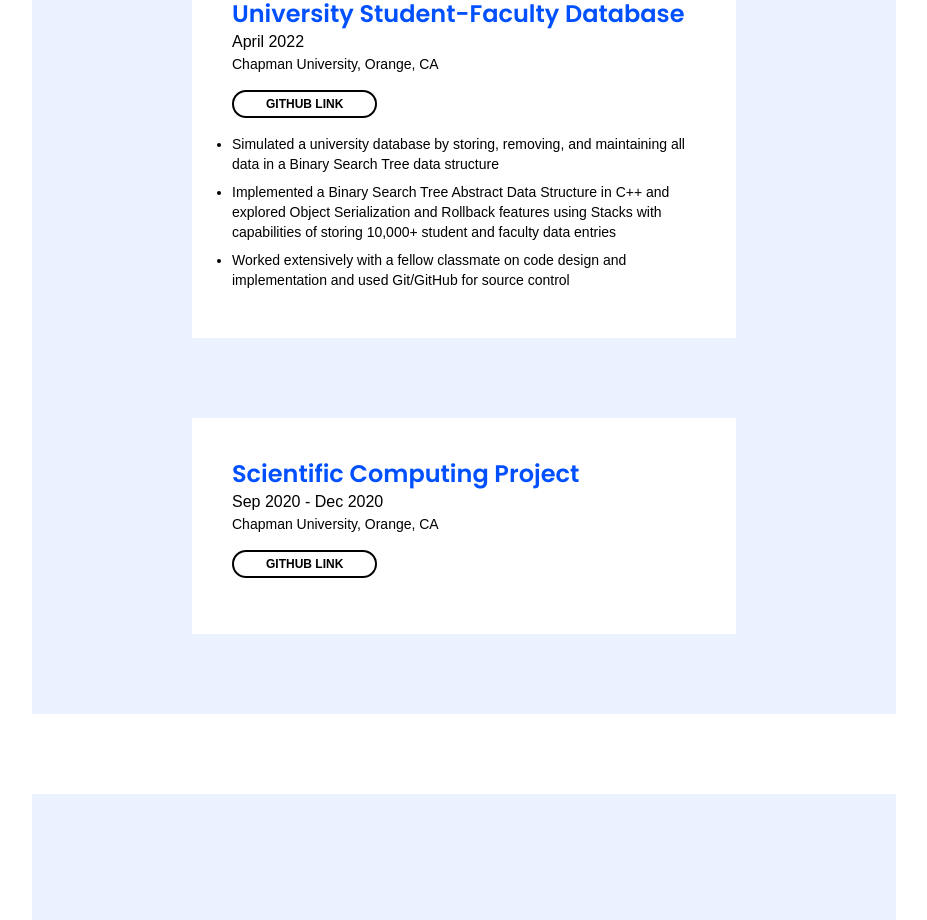
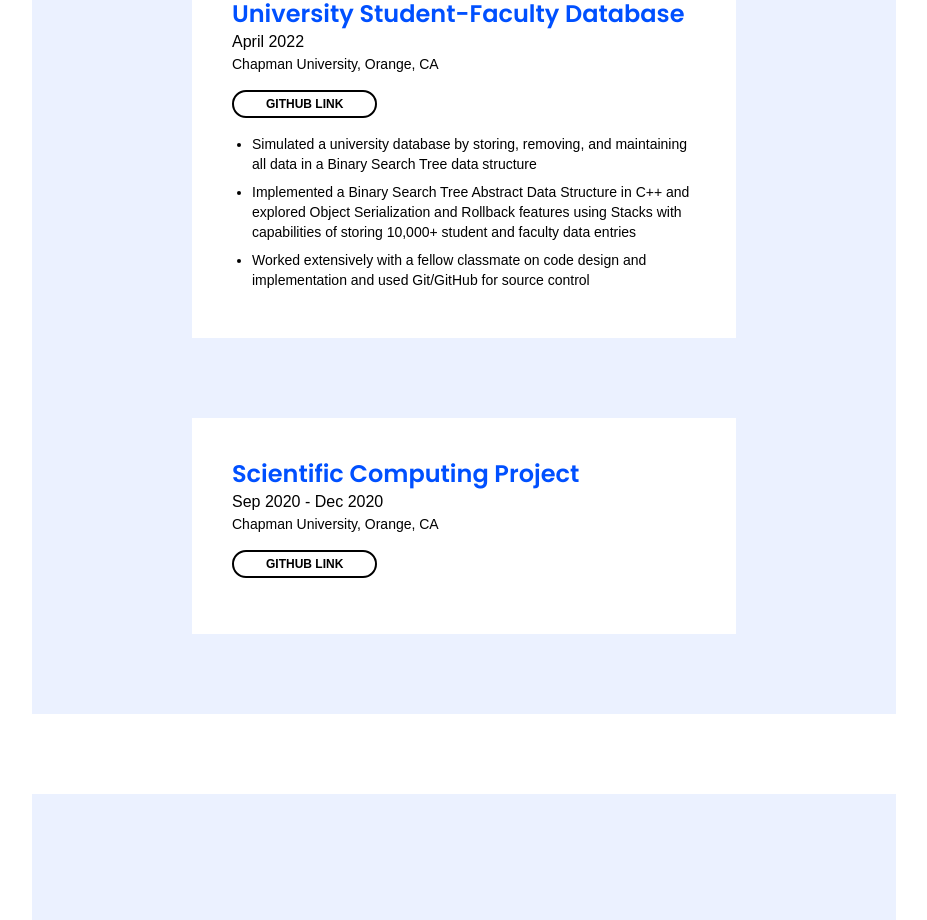
Before and after one commit to michelleezhangg/Personal-Website-Portfolio, a Next.js app: page / in a window 1280 px wide. Shown: the part 7320-8240 px from the top of the page, without its empty margins (176-1103 px from the left). Built offline with nearby package versions, Linux system fonts and the light colour scheme.

Commit message:
Adjust bullet points for projects

```diff
--- a/src/app/components/ProjectItem.jsx
+++ b/src/app/components/ProjectItem.jsx
@@ -23,7 +23,7 @@ const ProjectItem = ({
           {link.link_name}
         </button>
       ))}
-      <ul className='text-sm list-disc'>
+      <ul className='text-sm list-disc ml-5'>
         {bullet_point_values.map((point, index) => (
           <li key={index} className='mb-2'>
             {point}
```
